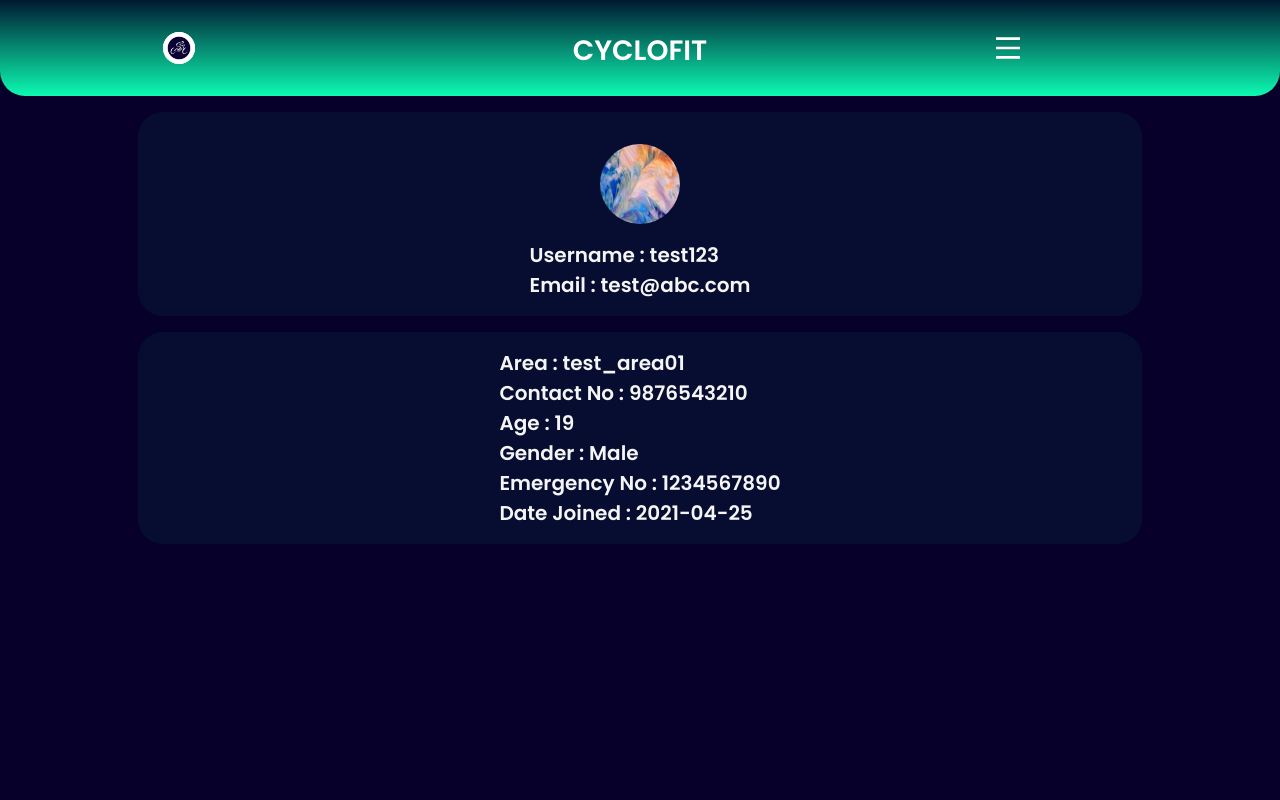
After one commit to piyushmohan01/CycloFit-SEPM, a Flask app: page /profile in a window 1280 px wide. The commit adds this page. Run offline with Flask 2, Linux system fonts and the light colour scheme; a user stored in the database is signed in; data comes from the database, SQL or seed files in the repository; both versions use the stored data as it was after the commit; some libraries are stand-ins or nearby versions.

Commit message:
Profile Section Added

```diff
--- a/cyclofit/pages/routes.py
+++ b/cyclofit/pages/routes.py
@@ -66,6 +66,27 @@ def logout():
     logout_user()
     return redirect(url_for('welcome'))
 
+@app.route("/profile")
+def profile():
+    user_info = Profile.query.get(current_user.id)
+    current_area = user_info.area
+    current_contactno = user_info.contact_no
+    current_age = user_info.age
+    current_gender = user_info.gender
+    current_emergencyno = user_info.emergency_no
+    date_string = str(user_info.date_registered)
+    date_li = list(date_string.split(' '))
+    current_datereg = date_li[0]
+    image_file = url_for('static', filename='profile_pics/' + current_user.image_file)
+
+    return render_template('profile.html', image_file=image_file,
+    current_area=current_area,
+    current_contactno=current_contactno,
+    current_age=current_age,
+    current_gender=current_gender,
+    current_emergencyno=current_emergencyno,
+    current_datereg=current_datereg
+    )
 
 # To update with uploaded pic
 # using _ when not needed
--- a/cyclofit/pages/static/css/account.css
+++ b/cyclofit/pages/static/css/account.css
@@ -34,9 +34,10 @@ a {
     width: 90%;
     padding: 2vh 0;
     /* margin: 2vh 0; */
+    margin-top: 2vh;
     margin-bottom: 0vh;
     display: flex;
-    justify-content: center;
+    justify-content: space-evenly;
     align-items: center;
     flex-direction: column;
     background-color: rgba(12, 250, 178, 0.05);
@@ -45,17 +46,20 @@ a {
 }
 
 .user-image {
-    height: 10em;
-    width: 10em;
+    height: 5em;
+    width: 5em;
     border-radius: 50%;
     margin: 2vh 0;
     /* box-shadow: 0.5em 0.5em 0.5em black; */
 }
 
+/* .user-name {
+    margin-left: 4vw;
+} */
+
+/*
 .form-group {
     z-index: 1;
-    /* margin-left: 12vw; */
-    /* margin-top: 3vh; */
 }
 
 .form-group label {
@@ -77,7 +81,6 @@ a {
 }
 
 .form-horizontal {
-    /* margin-top: -10vh; */
     margin-bottom: 10%;
     display: flex;
     justify-content: center;
@@ -91,8 +94,6 @@ a {
 }
 
 .custom-input {
-    /* margin-top: 20%; */
-    /* margin-left: 1.5%; */
     font-size: 1.25em;
     width: 22.5rem;
     height: 2em;
@@ -116,13 +117,10 @@ a {
 
 
 .col-12 {
-    /* margin-top: 2vh; */
     padding-top: 2vh;
     display: flex;
     justify-content: space-around;
     align-items: center;
-    /* flex-direction: column; */
-    /* margin-left: 20vw; */
 }
 
 .col-12 > .form-group {
@@ -136,4 +134,4 @@ a {
     outline: none;
     color: white;
     background: linear-gradient(45deg, rgb(0,58,125,100%), rgb(17,110,220,100%));
-}
+} */
--- a/cyclofit/pages/templates/home.html
+++ b/cyclofit/pages/templates/home.html
@@ -17,7 +17,7 @@
                             <!-- About Us -->
                         <div class="small-1" style="margin-bottom: 1em">
                             <svg xmlns="http://www.w3.org/2000/svg" viewBox="0 0 24 24" width="32" height="32"><path fill="none" d="M0 0h24v24H0z"/><path d="M2 22a8 8 0 1 1 16 0H2zm8-9c-3.315 0-6-2.685-6-6s2.685-6 6-6 6 2.685 6 6-2.685 6-6 6zm10 4h4v2h-4v-2zm-3-5h7v2h-7v-2zm2-5h5v2h-5V7z" fill="rgba(12,250,178,1)"/></svg>
-                            <h3 style="margin-left: 1em; margin-bottom: 0;">Profile</h3>
+                            <h3 style="margin-left: 1em; margin-bottom: 0;">Account</h3>
                         </div>
                     </a>
                     <div class="small-1">
--- a/cyclofit/pages/templates/nav-02.html
+++ b/cyclofit/pages/templates/nav-02.html
@@ -11,7 +11,7 @@
         <a href="{{url_for('home')}}" class="nav-link">
             Home
         </a>
-        <a href="{{url_for('account')}}" class="nav-link">
+        <a href="{{url_for('profile')}}" class="nav-link">
             Profile
         </a>
         <a href="{{url_for('register')}}" class="nav-link">
--- /dev/null
+++ b/cyclofit/pages/templates/profile.html
@@ -0,0 +1,30 @@
+{% extends "nav-02.html" %}
+
+{% block pagecss %}
+    <link rel="stylesheet" type="text/css" href="{{ url_for('static', filename='css/account.css') }}">
+{% endblock pagecss %}
+
+{% block page %}
+    <div class="account-page">
+        <div class="container" style="background-color: transparent;">
+            <div class="user-box">
+                <img class="user-image" src="{{ image_file }}" alt="">
+                <div class="text-box">
+                    <div class="user-name" style="font-size: 1.25em;">Username : {{ current_user.username }}</div>
+                    <div class="user-name" style="font-size: 1.25em;">Email : {{ current_user.email }}</div>
+                </div>
+            </div>
+            <div class="user-box">
+                <!-- <img class="user-image" src="{{ image_file }}" alt=""> -->
+                <div class="text-box">
+                    <div class="user-name" style="font-size: 1.25em;">Area : {{ current_area}}</div>
+                    <div class="user-name" style="font-size: 1.25em;">Contact No : {{ current_contactno }}</div>
+                    <div class="user-name" style="font-size: 1.25em;">Age : {{ current_age }}</div>
+                    <div class="user-name" style="font-size: 1.25em;">Gender : {{ current_gender }}</div>
+                    <div class="user-name" style="font-size: 1.25em;">Emergency No : {{ current_emergencyno }}</div>
+                    <div class="user-name" style="font-size: 1.25em;">Date Joined : {{ current_datereg }}</div>
+                </div>
+            </div>
+        </div>
+    </div>
+{% endblock page %}
```
Also changed, not shown: cyclofit/pages/templates/account.html (+16 -7 lines), cyclofit/database/main.db.
